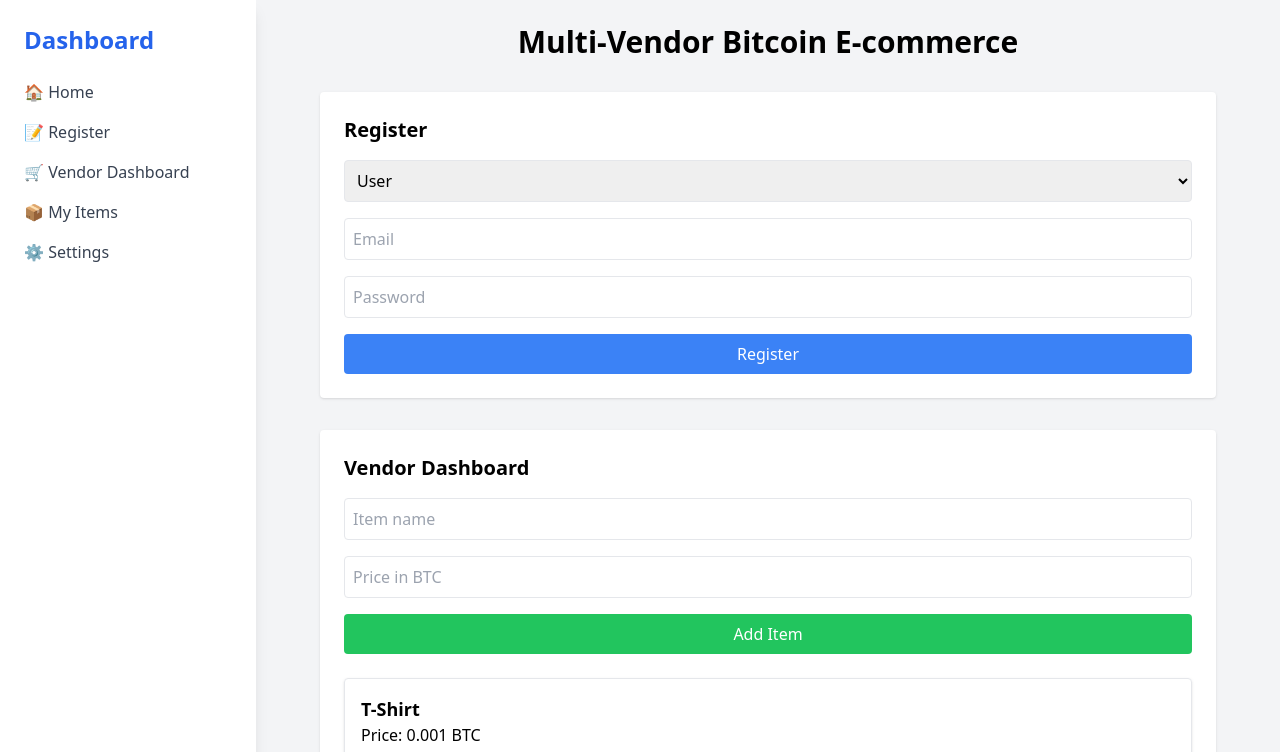
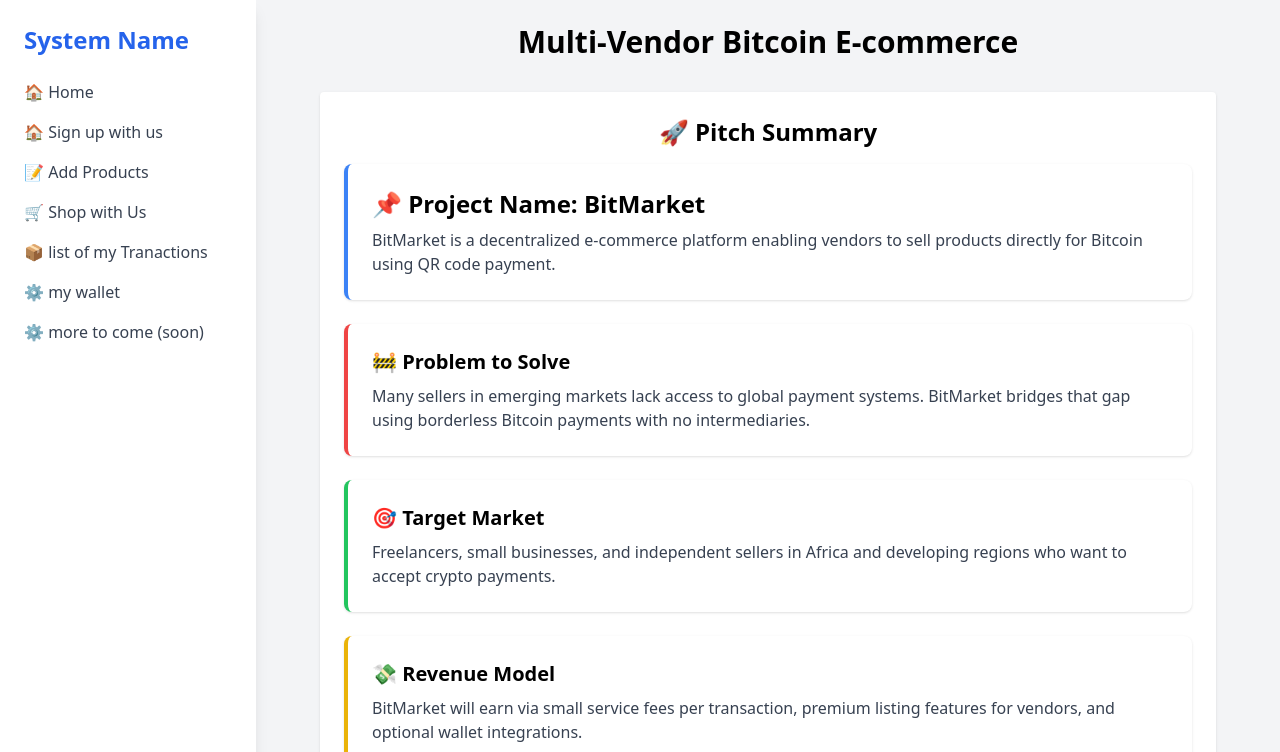
Before and after one commit to Joie199/btcrelayapp, a PHP site: page / in a window 1280 px wide. Shown: the top 752 px of the page. Run offline with PHP 8.4, Linux system fonts and the light colour scheme; some libraries are stand-ins or nearby versions.

Commit message:
samir first site work
home , sign up with us , add product, shop with us,
still didnt do database

```diff
--- a/Site/index.php
+++ b/Site/index.php
@@ -7,63 +7,42 @@
   <script src="https://cdn.tailwindcss.com"></script>
 </head>
 <body class="bg-gray-100 min-h-screen flex">
-  <!-- Sidebar Menu -->
-  <aside class="w-64 bg-white shadow-lg min-h-screen p-6 space-y-6">
-    <h2 class="text-2xl font-bold text-blue-600">Dashboard</h2>
-    <nav class="flex flex-col space-y-4">
-      <a href="#" class="text-gray-700 hover:text-blue-500 font-medium">🏠 Home</a>
-      <a href="#register" class="text-gray-700 hover:text-blue-500 font-medium">📝 Register</a>
-      <a href="#dashboard" class="text-gray-700 hover:text-blue-500 font-medium">🛒 Vendor Dashboard</a>
-      <a href="#" class="text-gray-700 hover:text-blue-500 font-medium">📦 My Items</a>
-      <a href="#" class="text-gray-700 hover:text-blue-500 font-medium">⚙️ Settings</a>
-    </nav>
-  </aside>
+<?php include 'sidebar.php'; ?>
 
   <!-- Main Content -->
   <main class="flex-1 p-6">
     <div class="max-w-4xl mx-auto">
       <h1 class="text-3xl font-bold text-center mb-8">Multi-Vendor Bitcoin E-commerce</h1>
 
-      <!-- Register Section -->
-      <div id="register" class="bg-white p-6 rounded shadow mb-8">
-        <h2 class="text-xl font-semibold mb-4">Register</h2>
-        <form method="POST" action="register.php" class="grid gap-4">
-          <select name="role" class="p-2 border rounded">
-            <option value="user">User</option>
-            <option value="vendor">Vendor</option>
-          </select>
-          <input type="email" name="email" placeholder="Email" class="p-2 border rounded">
-          <input type="password" name="password" placeholder="Password" class="p-2 border rounded">
-          <button type="submit" class="bg-blue-500 text-white px-4 py-2 rounded">Register</button>
-        </form>
-      </div>
 
       <!-- Vendor Dashboard -->
       <div id="dashboard" class="bg-white p-6 rounded shadow">
-        <h2 class="text-xl font-semibold mb-4">Vendor Dashboard</h2>
-        <form method="POST" action="add_item.php" class="grid gap-4 mb-6">
-          <input type="text" name="item_name" placeholder="Item name" class="p-2 border rounded">
-          <input type="text" name="price_btc" placeholder="Price in BTC" class="p-2 border rounded">
-          <button type="submit" class="bg-green-500 text-white px-4 py-2 rounded">Add Item</button>
-        </form>
 
         <!-- Items List -->
+        <h2 class="text-2xl font-bold mb-4 text-center">🚀 Pitch Summary</h2>
         <div class="grid gap-6">
-          <?php
-            // Example PHP to display items (replace with real DB logic)
-            $items = [
-              ["name" => "T-Shirt", "price" => "0.001"],
-              ["name" => "Ebook", "price" => "0.0005"]
-            ];
-            foreach ($items as $item):
-              $qr = urlencode("bitcoin:your-bitcoin-address?amount=" . $item['price']);
-          ?>
-          <div class="p-4 border rounded shadow">
-            <p class="font-semibold text-lg"><?= htmlspecialchars($item['name']) ?></p>
-            <p class="mb-2">Price: <?= htmlspecialchars($item['price']) ?> BTC</p>
-            <img src="https://api.qrserver.com/v1/create-qr-code/?data=<?= $qr ?>&amp;size=150x150" alt="QR Code">
-          </div>
-          <?php endforeach; ?>
+  <div class="p-6 bg-white rounded-lg shadow border-l-4 border-blue-500">
+    <h3 class="text-2xl font-bold mb-2">📌 Project Name: BitMarket</h3>
+    <p class="text-gray-700">BitMarket is a decentralized e-commerce platform enabling vendors to sell products directly for Bitcoin using QR code payment.</p>
+  </div>
+  <div class="p-6 bg-white rounded-lg shadow border-l-4 border-red-500">
+    <h3 class="text-xl font-semibold mb-2">🚧 Problem to Solve</h3>
+    <p class="text-gray-700">Many sellers in emerging markets lack access to global payment systems. BitMarket bridges that gap using borderless Bitcoin payments with no intermediaries.</p>
+  </div>
+  <div class="p-6 bg-white rounded-lg shadow border-l-4 border-green-500">
+    <h3 class="text-xl font-semibold mb-2">🎯 Target Market</h3>
+    <p class="text-gray-700">Freelancers, small businesses, and independent sellers in Africa and developing regions who want to accept crypto payments.</p>
+  </div>
+  <div class="p-6 bg-white rounded-lg shadow border-l-4 border-yellow-500">
+    <h3 class="text-xl font-semibold mb-2">💸 Revenue Model</h3>
+    <p class="text-gray-700">BitMarket will earn via small service fees per transaction, premium listing features for vendors, and optional wallet integrations.</p>
+  </div>
+  <div class="p-6 bg-white rounded-lg shadow border-l-4 border-purple-500">
+    <h3 class="text-xl font-semibold mb-2">⏳ Time Estimate</h3>
+    <p class="text-gray-700">Prototype in 48 hours for hackathon. MVP within 3-4 weeks. Production-ready in 2-3 months with community feedback.</p>
+  </div>
+</div>
+
         </div>
       </div>
     </div>
--- /dev/null
+++ b/Site/sidebar.php
@@ -0,0 +1,13 @@
+
+  <aside class="w-64 bg-white shadow-lg min-h-screen p-6 space-y-6">
+    <h2 class="text-2xl font-bold text-blue-600">System Name</h2>
+    <nav class="flex flex-col space-y-4">
+      <a href="index.php" class="text-gray-700 hover:text-blue-500 font-medium">🏠 Home</a>
+      <a href="register.php" class="text-gray-700 hover:text-blue-500 font-medium">🏠 Sign up with us</a>
+      <a href="itemadd.php" class="text-gray-700 hover:text-blue-500 font-medium">📝 Add Products</a>
+      <a href="shop.php" class="text-gray-700 hover:text-blue-500 font-medium">🛒 Shop with Us</a>
+      <a href="#" class="text-gray-700 hover:text-blue-500 font-medium">📦 list of my Tranactions</a>
+      <a href="#" class="text-gray-700 hover:text-blue-500 font-medium">⚙️ my wallet</a>
+      <a href="#" class="text-gray-700 hover:text-blue-500 font-medium">⚙️ more to come (soon)</a>
+    </nav>
+  </aside>
```
Also changed, not shown: Site/itemadd.php (added, +33 -0 lines), Site/register.php (added, +37 -0 lines), Site/shop.php (added, +45 -0 lines).
